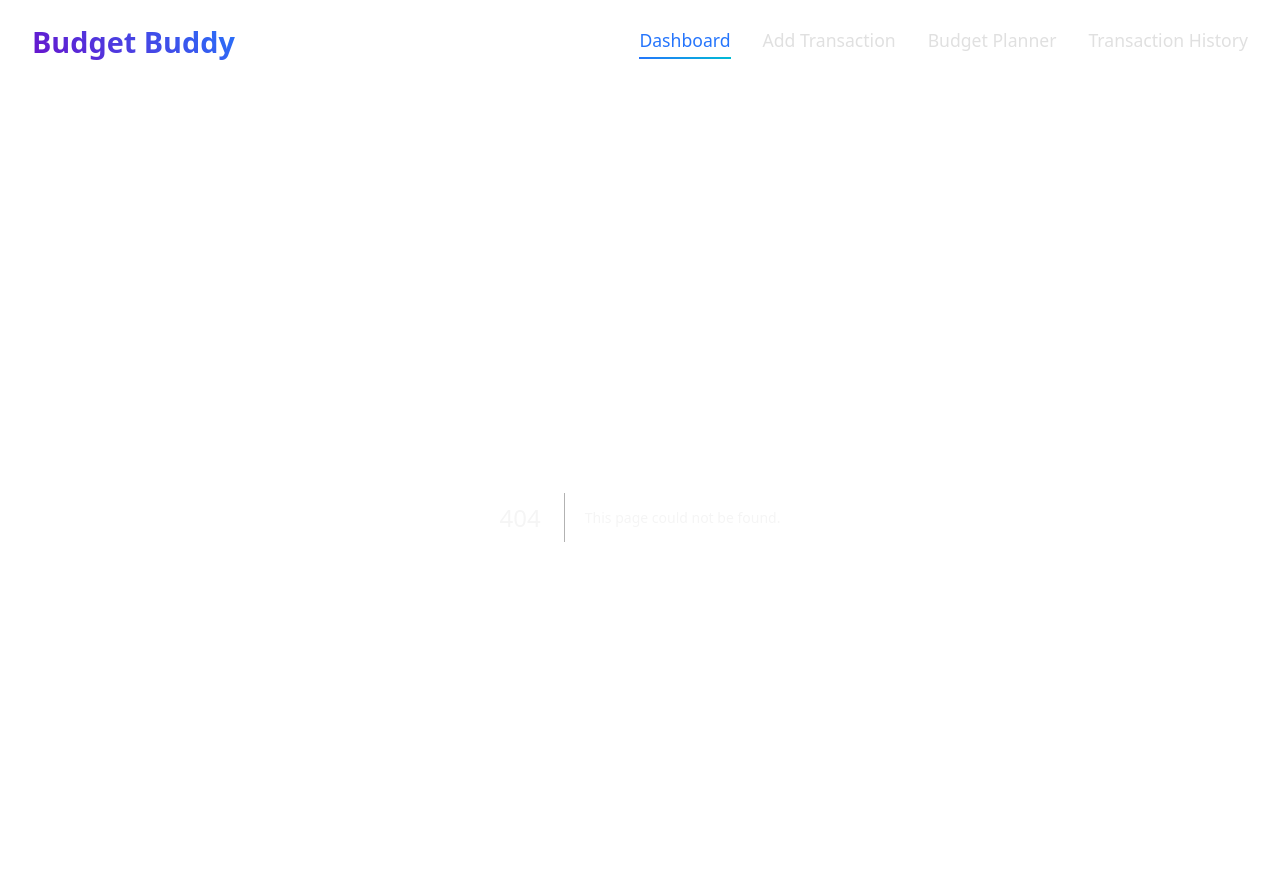
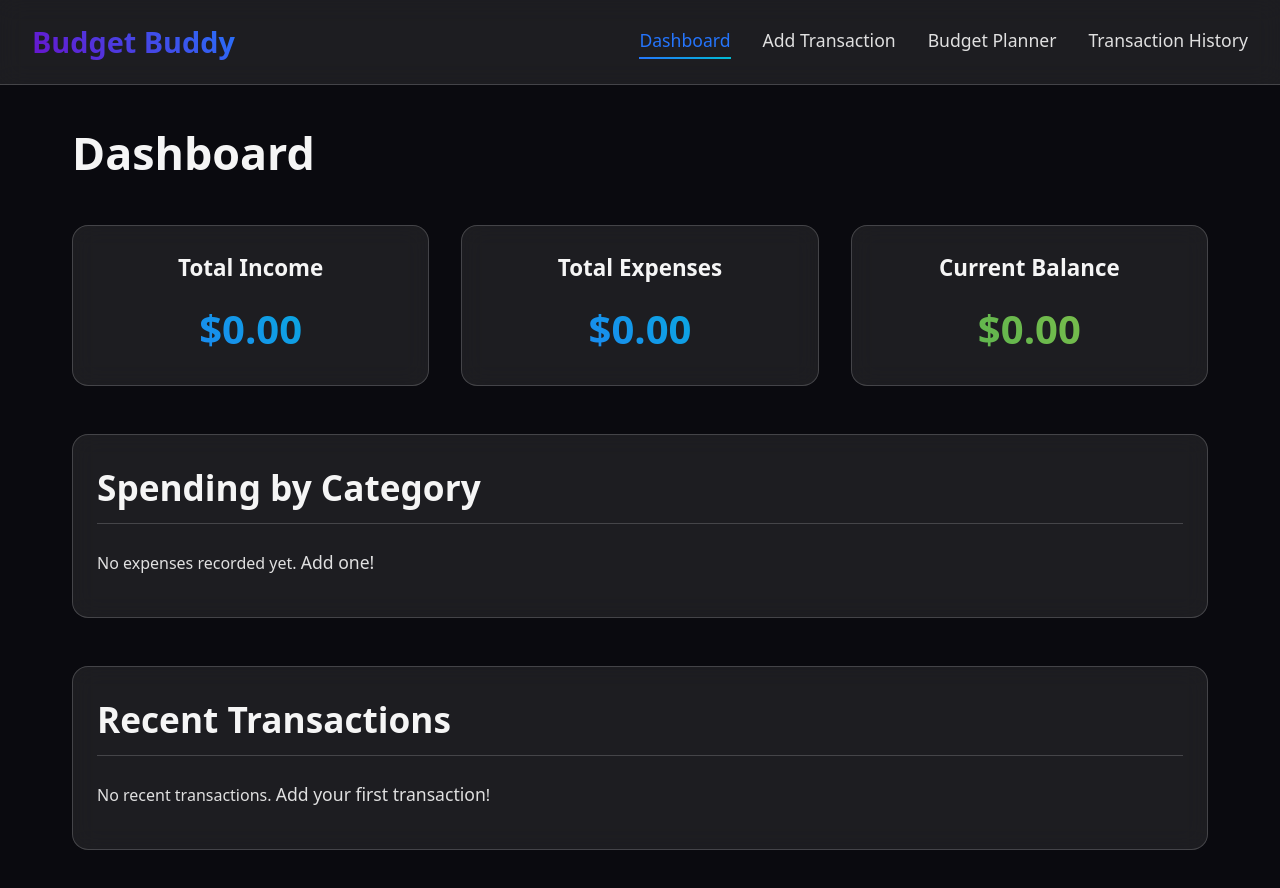
Before and after one commit to sahudevansh21/personal-budget-buddy, a Next.js app: page /dashboard in a window 1280 px wide. Before the commit this address had no page. Shown: the top 888 px of the page. Built offline with nearby package versions, Linux system fonts and the light colour scheme.

Commit message:
Add app/dashboard/page.js

```diff
--- /dev/null
+++ b/app/dashboard/page.js
@@ -0,0 +1,112 @@
+'use client';
+
+import { useState, useEffect, useMemo } from 'react';
+import { getTransactions } from '../lib/localStorage';
+import Link from 'next/link';
+
+export default function Dashboard() {
+  const [transactions, setTransactions] = useState([]);
+
+  useEffect(() => {
+    setTransactions(getTransactions());
+  }, []);
+
+  const { totalIncome, totalExpenses, balance, categoriesSummary, recentTransactions } = useMemo(() => {
+    const income = transactions.filter(t => t.type === 'income').reduce((sum, t) => sum + parseFloat(t.amount), 0);
+    const expenses = transactions.filter(t => t.type === 'expense').reduce((sum, t) => sum + parseFloat(t.amount), 0);
+    const currentBalance = income - expenses;
+
+    const summary = {};
+    transactions.filter(t => t.type === 'expense').forEach(t => {
+      const category = t.category || 'Uncategorized';
+      summary[category] = (summary[category] || 0) + parseFloat(t.amount);
+    });
+
+    const sortedCategories = Object.entries(summary)
+      .sort(([, a], [, b]) => b - a)
+      .map(([category, amount]) => ({
+        category,
+        amount,
+        percentage: (amount / expenses) * 100 || 0,
+      }));
+
+    const sortedRecent = transactions
+      .sort((a, b) => new Date(b.date).getTime() - new Date(a.date).getTime())
+      .slice(0, 5);
+
+    return {
+      totalIncome: income,
+      totalExpenses: expenses,
+      balance: currentBalance,
+      categoriesSummary: sortedCategories,
+      recentTransactions: sortedRecent,
+    };
+  }, [transactions]);
+
+  return (
+    <div className="dashboard-container">
+      <h1>Dashboard</h1>
+
+      <div className="dashboard-summary-grid">
+        <div className="glass-card summary-card">
+          <h3>Total Income</h3>
+          <span className="summary-value income-amount">${totalIncome.toFixed(2)}</span>
+        </div>
+        <div className="glass-card summary-card">
+          <h3>Total Expenses</h3>
+          <span className="summary-value expense-amount">${totalExpenses.toFixed(2)}</span>
+        </div>
+        <div className="glass-card summary-card">
+          <h3>Current Balance</h3>
+          <span className={`summary-value ${balance >= 0 ? 'balance-positive' : 'balance-negative'}`}>
+            ${balance.toFixed(2)}
+          </span>
+        </div>
+      </div>
+
+      <div className="dashboard-section glass-card">
+        <h2>Spending by Category</h2>
+        <div className="spending-visualization">
+          {categoriesSummary.length > 0 ? (
+            categoriesSummary.map((item, index) => (
+              <div key={index} className="category-chart-item">
+                <div className="category-name">
+                  {item.category}: ${item.amount.toFixed(2)} ({item.percentage.toFixed(1)}%)
+                </div>
+                <div className="progress-bar-container">
+                  <div
+                    className="progress-bar"
+                    style={{ width: `${item.percentage > 100 ? 100 : item.percentage}%` }}
+                  ></div>
+                </div>
+              </div>
+            ))
+          ) : (
+            <p>No expenses recorded yet. <Link href="/add-transaction" className="navbar-link">Add one!</Link></p>
+          )}
+        </div>
+      </div>
+
+      <div className="dashboard-section glass-card">
+        <h2>Recent Transactions</h2>
+        <div className="transaction-list">
+          {recentTransactions.length > 0 ? (
+            recentTransactions.map((t) => (
+              <div key={t.id} className="transaction-item">
+                <div className="transaction-info">
+                  <h3>{t.description}</h3>
+                  <p className="transaction-category">{t.category} - {new Date(t.date).toLocaleDateString()}</p>
+                </div>
+                <div className={`transaction-amount ${t.type === 'income' ? 'income-amount' : 'expense-amount'}`}>
+                  {t.type === 'income' ? '+' : '-'} ${parseFloat(t.amount).toFixed(2)}
+                </div>
+              </div>
+            ))
+          ) : (
+            <p>No recent transactions. <Link href="/add-transaction" className="navbar-link">Add your first transaction</Link>!</p>
+          )}
+        </div>
+      </div>
+    </div>
+  );
+}
```
